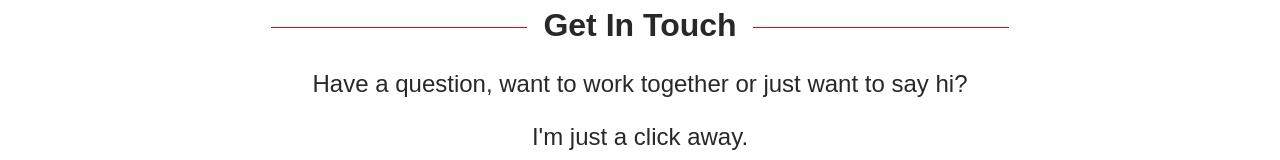
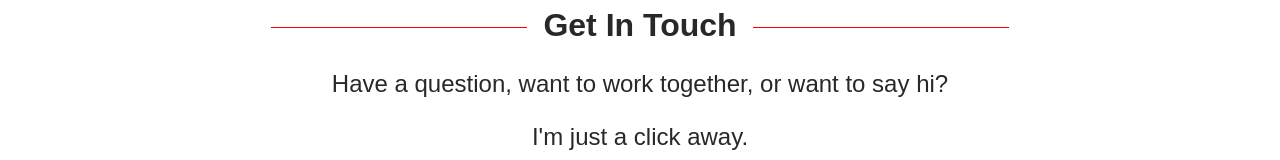
Before and after one commit to RafetAbd/portfolio-2022, a React (Create React App) app: page / in a window 1280 px wide. Shown: the part 861-1021 px from the top of the page. Built offline with nearby package versions, Linux system fonts and the light colour scheme.

Commit message:
correct some typos 2

```diff
--- a/src/components/contact/Contact.js
+++ b/src/components/contact/Contact.js
@@ -12,7 +12,7 @@ const Contact = () => {
             transition={{ duration: 1.5, delay: 0.2 }}
         >
             <h1>Get In Touch</h1>
-            <p>Have a question, want to work together or just want to say hi?</p>
+            <p>Have a question, want to work together, or want to say hi?</p>
             <p>I'm just a click away.</p>
             <div className="constacts-list-div">
                 <motion.a href="https://www.linkedin.com/in/rafet-abdalgalil-46606a1a1/" target="_blank" rel="noopener noreferrer" className="contact-links" whileHover={{ scale: 1.5 }}>
```
